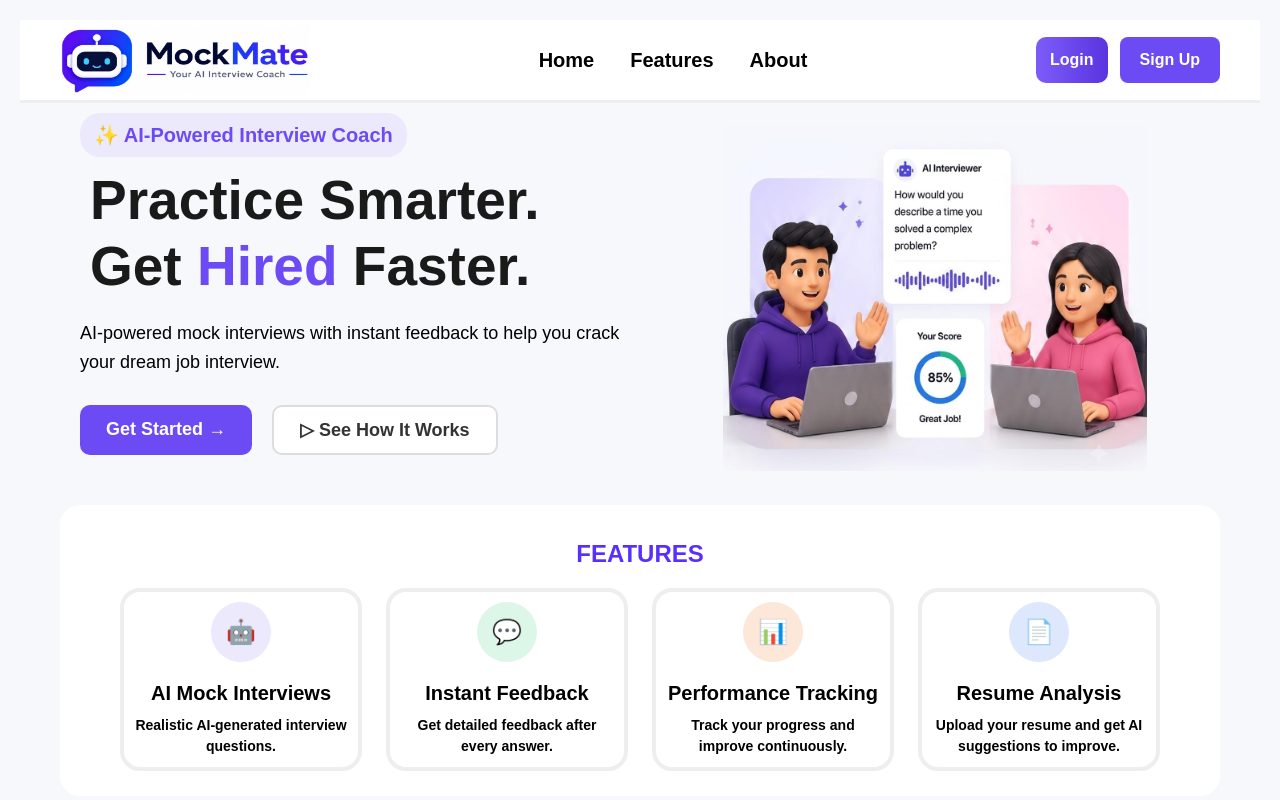
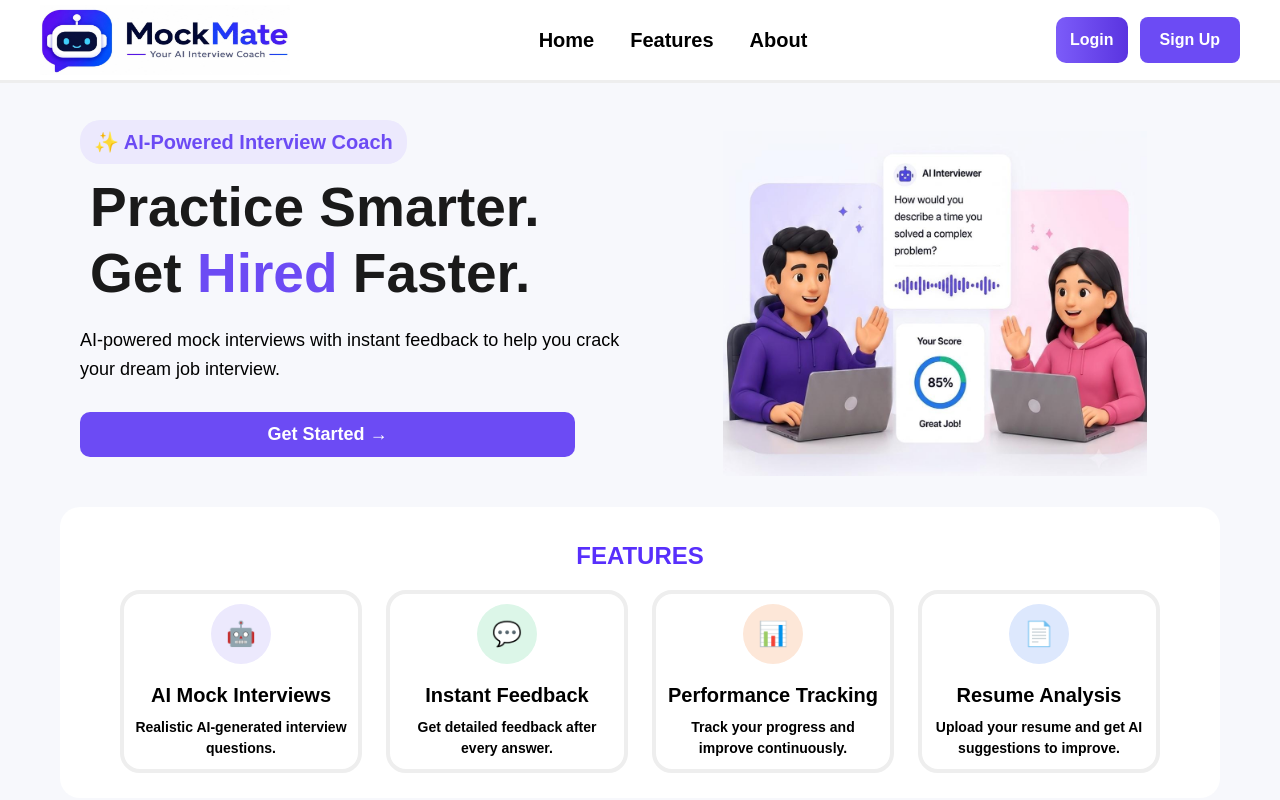
Before and after one commit to shravya-techcodes/MockMate---AI-Interview-Application, a React (Vite) app: page / in a window 1280 px wide. Shown: the top 800 px of the page. Built offline with nearby package versions, Linux system fonts and the light colour scheme.

Commit message:
Added and fixed some smooth navigation scrolling of the landing page

```diff
--- a/src/App.css
+++ b/src/App.css
@@ -1,3 +1,9 @@
 body{
      background-color: #f7f8fc;
+     margin: 0;
+     padding: 0;
 }
+
+html{
+     scroll-behavior: smooth;
+}
--- a/src/Components/Features.jsx
+++ b/src/Components/Features.jsx
@@ -3,7 +3,7 @@ import React from 'react'
 
 export default function Features() {
   return (
-    <section className="features">
+    <section className="features" id="features">
         <h1 className="section-label">FEATURES</h1>
 
         <div className="features-grid">
--- a/src/Components/Hero.jsx
+++ b/src/Components/Hero.jsx
@@ -1,25 +1,31 @@
 import "../Styles/Hero.css";
 import landingImage from "../assets/landingImage.jpeg";
+import { useNavigate } from "react-router-dom";
 
-import React from 'react'
+import React from "react";
 
 export default function Hero() {
+  const navigate = useNavigate();
   return (
-    <section className="hero">
+    <section className="hero" id="hero">
       <div className="hero-left">
         <div className="hero-badge">✨ AI-Powered Interview Coach</div>
 
         <h1 className="hero-title">
-            Practice Smarter.<br />
-            Get <span className="highlight">Hired</span> Faster.</h1>
+          Practice Smarter.
+          <br />
+          Get <span className="highlight">Hired</span> Faster.
+        </h1>
 
         <p className="hero-subtext">
-            AI-powered mock interviews with instant feedback
-            to help you crack your dream job interview.</p>
+          AI-powered mock interviews with instant feedback to help you crack
+          your dream job interview.
+        </p>
 
         <div className="hero-buttons">
-                <button className="btn-primary">Get Started →</button>
-                <button className="btn-secondary">▷ See How It Works</button>
+          <button className="btn-starting" onClick={() => navigate("/signup")}>
+            Get Started →
+          </button>
         </div>
       </div>
 
@@ -27,5 +33,5 @@ export default function Hero() {
         <img src={landingImage} alt="AI Page Image" className="hero-img" />
       </div>
     </section>
-  )
+  );
 }
--- a/src/Components/Navbar.jsx
+++ b/src/Components/Navbar.jsx
@@ -13,10 +13,10 @@ export default function Navbar() {
 
       <ul className="nav-links">
         <li>
-          <a href="#">Home</a>
+          <a href="#hero">Home</a>
         </li>
         <li>
-          <a href="#">Features</a>
+          <a href="#features">Features</a>
         </li>
         <li>
           <a href="#">About</a>
--- a/src/Pages/LandingPage.jsx
+++ b/src/Pages/LandingPage.jsx
@@ -3,6 +3,7 @@ import Hero from "../Components/Hero";
 import Features from "../Components/Features";
 import Working from "../Components/Working";
 import Footer from "../Components/Footer";
+import "../Styles/Navbar.css";
 
 import React from 'react'
 
@@ -10,10 +11,12 @@ export default function LandingPage() {
   return (
     <>
     <Navbar />
+    <div className="main-content">
     <Hero />
     <Features />
     <Working />
     <Footer />
+    </div>
     </>
   )
 }
--- a/src/Styles/Features.css
+++ b/src/Styles/Features.css
@@ -11,6 +11,7 @@
   padding: 25px 60px;
   margin: 10px 40px;
   border-radius: 20px;
+  scroll-margin-top: 90px;
 }
 
 .features-grid {
--- a/src/Styles/Footer.css
+++ b/src/Styles/Footer.css
@@ -3,6 +3,8 @@
   padding: 50px 60px 30px;
   color: #fff;
   font-family: 'Segoe UI', sans-serif;
+  width: 100%;
+  box-sizing: border-box;
 }
 
 .footer-top {
--- a/src/Styles/Hero.css
+++ b/src/Styles/Hero.css
@@ -6,6 +6,7 @@
   background: #f7f8fc;
   gap: 40px;
   flex-wrap: wrap;
+  scroll-margin-top: 90px;
 }
 
 .hero-left {
@@ -46,26 +47,14 @@ h1{
 }
 
 .hero-buttons {
-  display: flex;
-  gap: 20px;
   margin-bottom: 30px;
 }
 
-.btn-primary {
+.btn-starting {
   background: #6c4bf4;
   color: #fff;
   border: none;
-  padding: 12px 26px;
-  border-radius: 10px;
-  font-weight: 600;
-  font-size: 18px;
-  cursor: pointer;
-}
-
-.btn-secondary {
-  background: #fff;
-  color: #333;
-  border: 2px solid #ddd;
+  width: 90%;
   padding: 12px 26px;
   border-radius: 10px;
   font-weight: 600;
--- a/src/Styles/Navbar.css
+++ b/src/Styles/Navbar.css
@@ -6,6 +6,17 @@
   background: #fff;
   border-bottom: 3px solid #eee;
   font-family: 'Segoe UI', sans-serif;
+
+  position: fixed;
+  top: 0;
+  left: 0;
+  width: 100%;
+  z-index: 1000;
+  box-sizing: border-box;
+}
+/* this is landing pge used fr wrapping*/
+.main-content{
+  padding-top: 90px;
 }
 
 .nav-logo {
```
Also changed, not shown: src/Components/Footer.jsx (+10 -4 lines). Lines whose indentation alone changed are shown as unchanged.
